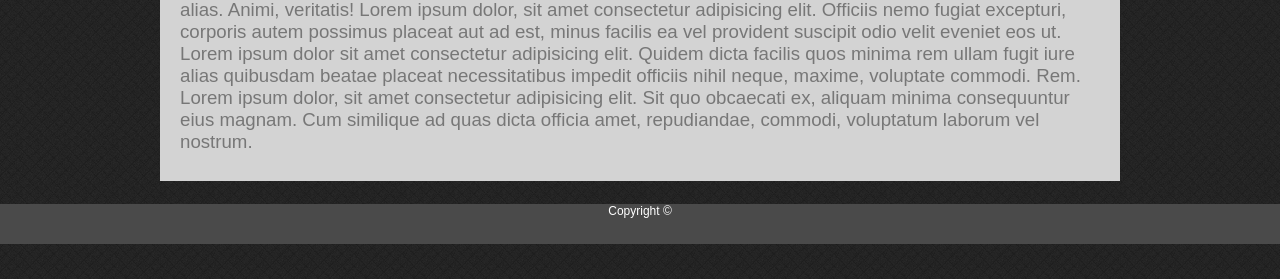
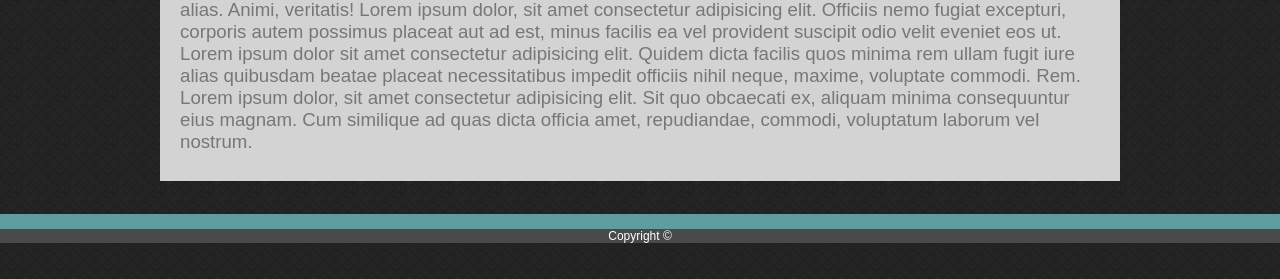
Before and after one commit to freshmangoes/Basic-Portfolio, a plain HTML site: page index.html in a window 1280 px wide. Shown: the part 556-835 px from the top of the page. Drawn offline with Linux system fonts and the light colour scheme.

Commit message:
Changes footer to use a flexbox

```diff
--- a/assets/css/style.css
+++ b/assets/css/style.css
@@ -196,13 +196,24 @@
     font-family: Georgia, 'Times New Roman', Times, serif;
 }
 
-.footer-1{
+.footer-box{
+    display: flex;
+    flex-direction: column;
     position: fixed;
     left: 0;
     bottom: 0;
     width: 100%;
-    height: 20px;
+    height: 30px;
+    /* background-color: cadetblue; */
+}
+
+.footer-cell-1{
+    height: 15px;
     background-color: cadetblue;
+}
+
+.footer-cell-2{
+    background-color: #4a4a4a;
 }
 
 .footer-2{
--- a/index.html
+++ b/index.html
@@ -73,12 +73,14 @@
             </div>
         </div>
     </div>
-    <footer class="footer-1">
+    <footer class="footer-box">
+        <div class="footer-cell-1">
+
+        </div>
+        <div class="footer-cell-2 footer-text">
+            Copyright ©
+        </div>
     </footer>
-    <footer class="footer-2 footer-text">
-        Copyright ©
-    </footer>
-
     <script src="" async defer></script>
 </body>
 
```
Also changed, not shown: contact.html (+7 -4 lines), portfolio.html (+7 -4 lines).
